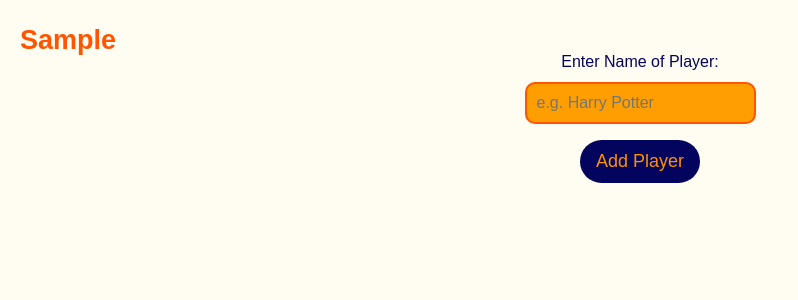
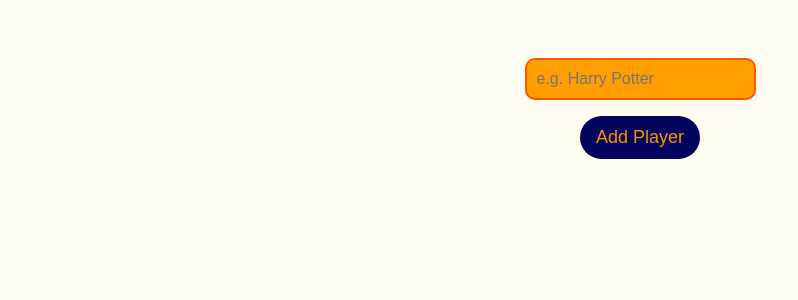
Before and after one commit to Ju-Schn/scorekeeper-app2.0, a React (Create React App) app: page / in a window 1280 px wide. Both pictures are taken after typing "Sample" into the empty fields and a click on the button "Create Game". Shown: the top 300 px of the page, without its empty margins (0-798 px from the left). Built offline with nearby package versions, Linux system fonts and the light colour scheme.

Commit message:
review changes

```diff
--- a/src/App.js
+++ b/src/App.js
@@ -5,7 +5,7 @@ import { useState } from 'react';
 
 function App() {
   const [nameOfGame, setNameOfGame] = useState('');
-  let navigate = useNavigate();
+  const navigate = useNavigate();
   function createGame({ nameOfGame }) {
     setNameOfGame(nameOfGame);
     navigate('./current-game');
--- a/src/components/Button.js
+++ b/src/components/Button.js
@@ -1,14 +1,6 @@
 import styled, { css } from 'styled-components';
 
-export default function Button({ children, onClick, variant }) {
-  return (
-    <ButtonStyled variant={variant} onClick={onClick}>
-      {children}
-    </ButtonStyled>
-  );
-}
-
-const ButtonStyled = styled.button`
+export const StyledButton = styled.button`
   border: none;
   border-radius: 30px;
   padding: 0.5rem 1rem;
--- a/src/components/Input.js
+++ b/src/components/Input.js
@@ -1,9 +1,9 @@
 import styled from 'styled-components';
 
-export default function Input({ description, placeholder, onChange, value, name }) {
+export default function Input({ labelText, placeholder, onChange, value, name }) {
   return (
     <Wrapper>
-      <StyledDescription htmlFor={name}>{description}</StyledDescription>
+      <Label htmlFor={name}>{labelText}</Label>
       <StyledInput type="text" value={value} id={name} onChange={onChange} placeholder={placeholder}></StyledInput>
     </Wrapper>
   );
@@ -17,7 +17,7 @@ const Wrapper = styled.section`
   align-items: center;
 `;
 
-const StyledDescription = styled.label`
+const Label = styled.label`
   color: #03045e;
 `;
 const StyledInput = styled.input`
--- a/src/components/Player.js
+++ b/src/components/Player.js
@@ -1,13 +1,17 @@
 import styled from 'styled-components';
-import Button from './Button';
+import { StyledButton } from './Button';
 
 export default function Player({ name, score, onDecrement, onIncrement }) {
   return (
     <Wrapper>
       <Name>{name}</Name>
-      <Button aria-label="Decrease Score" onClick={onDecrement} children={'-'} />
+      <StyledButton aria-label="Decrease Score" onClick={onDecrement}>
+        -
+      </StyledButton>
       <Score>{score}</Score>
-      <Button aria-label="Increase Score" onClick={onIncrement} children={'+'} />
+      <StyledButton aria-label="Increase Score" onClick={onIncrement}>
+        +
+      </StyledButton>
     </Wrapper>
   );
 }
--- a/src/pages/CreateGame.js
+++ b/src/pages/CreateGame.js
@@ -1,10 +1,11 @@
-import Button from '../components/Button';
+import { StyledButton } from '../components/Button';
 import Input from '../components/Input';
 import { useState } from 'react';
 
 export default function CreateGame({ onCreateGame }) {
   const [nameOfGame, setNameOfGame] = useState('');
-  function handleSubmit(event) {
+
+  function handleCreateGame(event) {
     event.preventDefault();
     onCreateGame({
       nameOfGame,
@@ -14,8 +15,8 @@ export default function CreateGame({ onCreateGame }) {
 
   return (
     <>
-      <Input onChange={event => setNameOfGame(event.target.value)} value={nameOfGame} placeholder="e.g. Decrypto" description="Which game do you want to play?" />
-      <Button children="Create Game" onClick={handleSubmit} />
+      <Input name="nameOfGame" onChange={event => setNameOfGame(event.target.value)} value={nameOfGame} placeholder="e.g. Decrypto" description="Which game do you want to play?" />
+      <StyledButton onClick={handleCreateGame}>Create Game</StyledButton>
     </>
   );
 }
--- a/src/pages/CurrentGame.js
+++ b/src/pages/CurrentGame.js
@@ -1,12 +1,12 @@
 import Player from '../components/Player';
 import Title from '../components/Title';
 import Input from '../components/Input';
-import Button from '../components/Button';
+import { StyledButton } from '../components/Button';
 import styled from 'styled-components';
 import { useState } from 'react';
 import { nanoid } from 'nanoid';
 
-export default function CurrentGame({ title }) {
+export default function CurrentGame({ nameOfGame }) {
   const [playerName, setPlayerName] = useState('');
   const [players, setPlayers] = useState([]);
 
@@ -33,19 +33,20 @@ export default function CurrentGame({ title }) {
 
   return (
     <GridContainer>
-      <Title title={title} />
+      <Title title={nameOfGame} />
       <PlayerContainer>
         {players.map(({ name, score, id }, index) => (
           <Player key={id} name={name} score={score} onDecrement={() => handleDecrement(index)} onIncrement={() => handleIncrement(index)} />
         ))}
       </PlayerContainer>
       <AddPlayer>
-        <Input onChange={event => setPlayerName(event.target.value)} value={playerName} placeholder="e.g. Harry Potter" description="Enter Name of Player:" name="playerName" />
-        <Button onClick={handleSubmit} children="Add Player" />
+        <Input name="playerName" onChange={event => setPlayerName(event.target.value)} value={playerName} placeholder="e.g. Harry Potter" Label="Enter Name of Player:" />
+        <StyledButton onClick={handleSubmit}>Add Player</StyledButton>
       </AddPlayer>
     </GridContainer>
   );
 }
+
 const AddPlayer = styled.div`
   display: flex;
   flex-direction: column;
```
